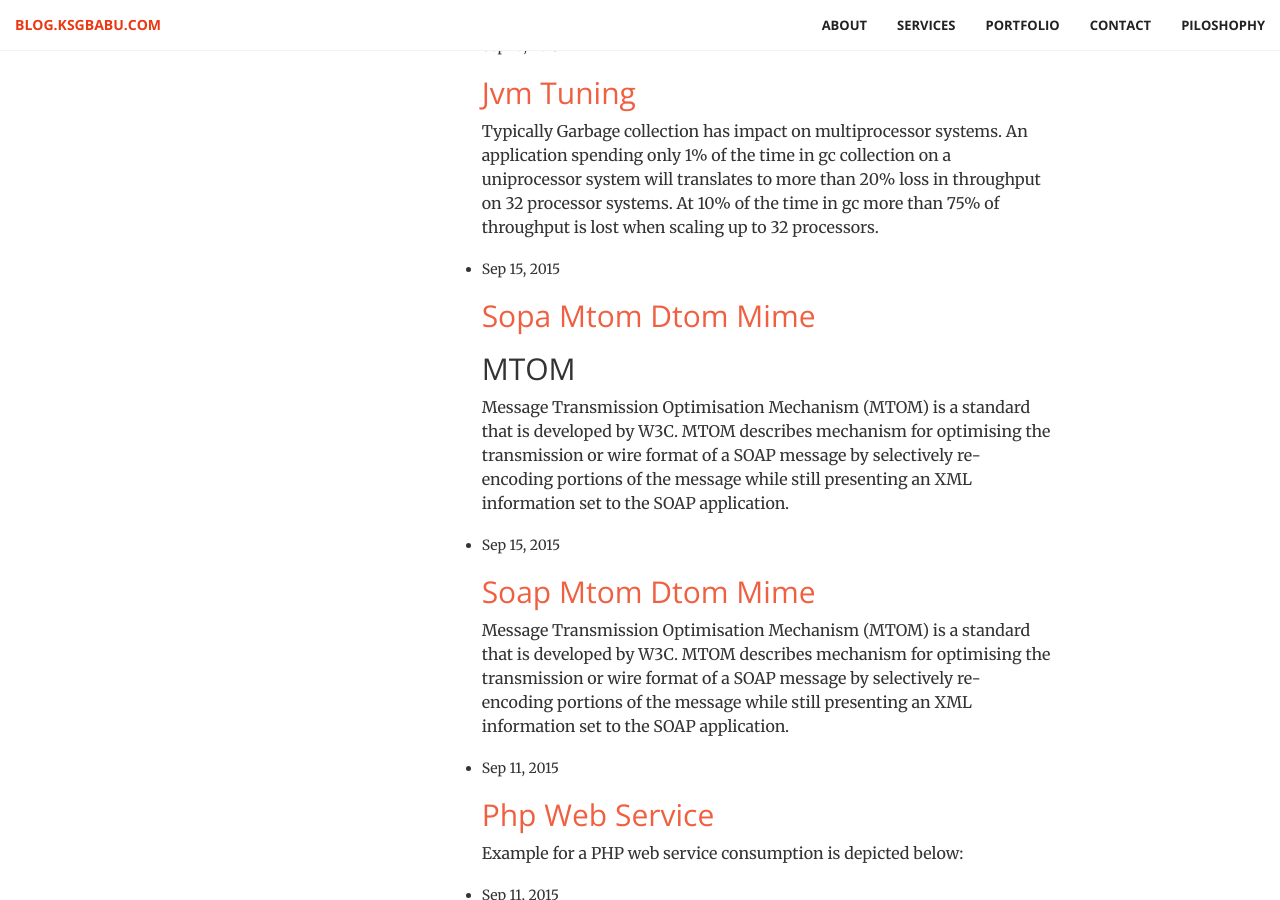
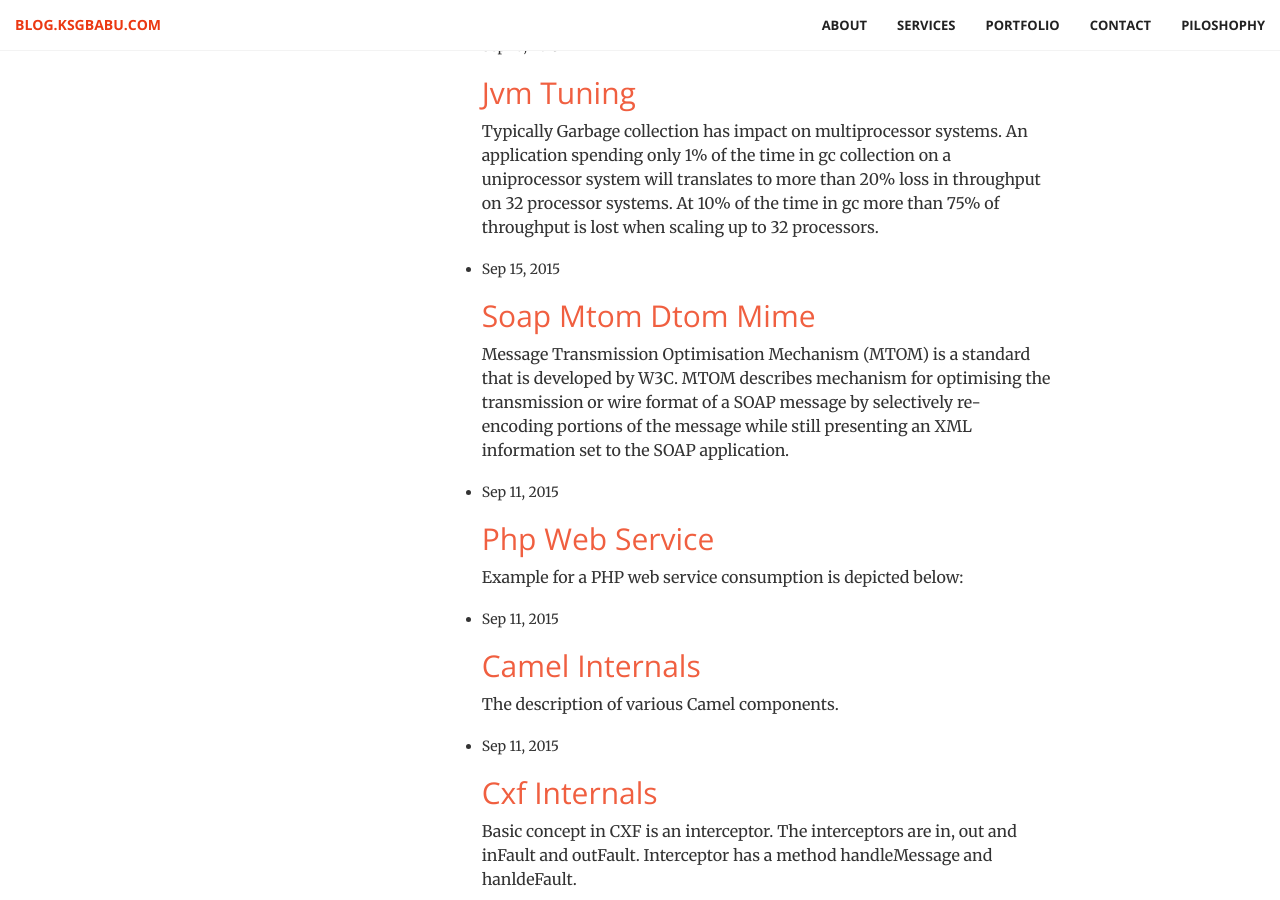
Before and after one commit to ksgbabu/ksgbabu.github.io, a Jekyll site: the page built from index.html, in a window 1280 px wide and 900 px high, scrolled down 2062 px. Built offline with Jekyll 4.4.1, drawn with Linux system fonts in a browser that asks for light colours; the list of posts is cut into pages by our own code; some of the changed text lies outside the part shown.

```diff
--- a/_posts/sept-2015/2015-09-15-SOPA-MTOM-DTOM-MIME.md
+++ /dev/null
@@ -1,12 +0,0 @@
----
-layout: post
----
-
-MTOM
-----
-Message Transmission Optimisation Mechanism (MTOM) is a standard that is developed by W3C. MTOM describes mechanism for optimising the transmission or wire format of a SOAP message by selectively re-encoding portions of the message while still presenting an XML information set to the SOAP application.
-
-There are different ways we may want to send binary attachments:
-1. Ecoding with base64 inline in the SOAP payload. However, encoding inline tends to enlarge the size of the SOAP message. Note that the base64 encoding might double the size of the binary data.
-2. Encoding the messages by using SOAP with attachments and follow the webservices Interoperability Organisation (WS-I)
-3. Providing optimisation of binary message transportation by using XML-binary optimised packaging (XOP). Optimisation is available only for binary data or content.  MTOM uses XOP in the context of SOAP and MIME over HTTP.
--- a/philosophy.html
+++ b/philosophy.html
@@ -11,7 +11,7 @@
 					<h2> Towards Technology and eager to use it effectively.</h2>
                 <hr>
                 <p>
-                	Here there are some people looking forward the help others, whereever we can!
+                	Here there are some people looking forward to help others, whereever we can!
                 </p>
                 <a href="/about.html" class="btn btn-primary btn-xl page-scroll">Find Out More</a>
             </div>
--- a/portfolio.html
+++ b/portfolio.html
@@ -59,7 +59,7 @@
                                     Architects
                                 </div>
                                 <div class="project-name">
-                                    Many highly experienced Architectes.
+                                    Many highly experienced Architects.
                                 </div>
                             </div>
                         </div>
```
Also changed, not shown: 2 other files.
